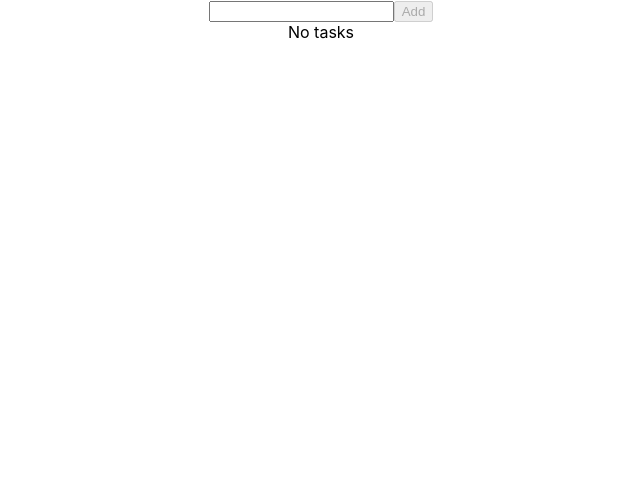
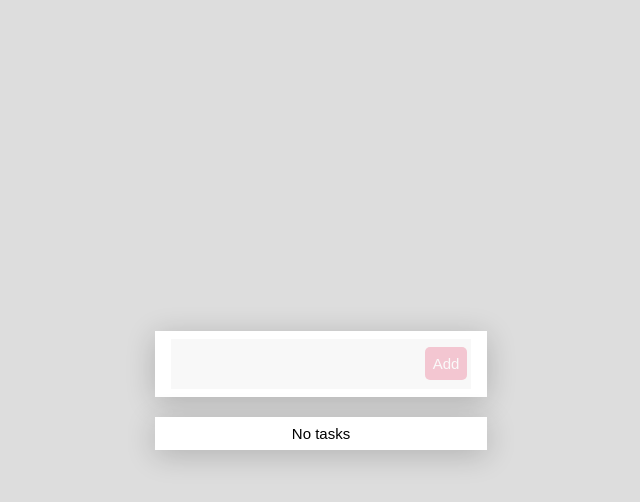
Before and after one commit to jhozap/todo-list, a React (Create React App) app: page / in a window 1280 px wide. Shown: the top 502 px of the page, without its empty margins (319-959 px from the left). Built offline with nearby package versions, Linux system fonts and the light colour scheme.

Commit message:
estilos y transiciones

```diff
--- a/src/App.css
+++ b/src/App.css
@@ -1,38 +1,255 @@
+html {
+  background: #ddd;
+  height: 100%;
+  display: -webkit-box;
+  display: -ms-flexbox;
+  display: flex;
+}
+
+body {
+  width: 100%;
+  margin: auto;
+}
+
 .App {
+  font-family: sans-serif;
   text-align: center;
 }
 
-.App-logo {
-  height: 40vmin;
-  pointer-events: none;
+.todo-list {
+  background: #fff;
+  font-size: 15px;
+  max-width: 300px;
+  margin: auto;
+  margin-bottom: 20px;
+  padding: 8px 16px;
+  -webkit-box-shadow: 0 5px 30px rgba(0, 0, 0, 0.2);
+          box-shadow: 0 5px 30px rgba(0, 0, 0, 0.2);
 }
 
-@media (prefers-reduced-motion: no-preference) {
-  .App-logo {
-    animation: App-logo-spin infinite 20s linear;
+/** BUTTONS*/
+.button {
+  outline: none;
+  padding: 8px;
+  font-size: 15px;
+  border: 0px solid;
+  border-radius: 5px;
+  color: white;
+}
+
+.button[disabled] {
+  opacity: 0.3;
+}
+
+.button.pink {
+  background: #e95678;
+}
+
+.button.pink:hover {
+  background: #c23455;
+}
+
+.button.pink:active {
+  background: #e95678;
+}
+
+.button.blue {
+  background: #25b0bc;
+}
+
+.button.blue:hover {
+  background: #166b72;
+}
+
+.button.blue:active {
+  background: #25b0bc;
+}
+
+/** TODO*/
+.file-input {
+  padding: 2px;
+  background: #f8f8f8;
+}
+
+.file-input > .text {
+  outline: none;
+  padding: 0px 10px;
+  font-size: 15px;
+  width: 230px;
+  height: 46px;
+  background: transparent;
+  border: 0px solid;
+}
+
+/** CHECKBOX*/
+/* Shaw : https://codepen.io/shshaw/pen/WXMdwE */
+.todo {
+  display: block;
+  position: relative;
+  padding: 1em 1em 1em 16%;
+  margin: 0 auto;
+  cursor: pointer;
+  border-bottom: solid 1px #ddd;
+}
+
+.todo:last-child {
+  border-bottom: none;
+}
+
+.todo.new-item {
+  opacity: 0;
+  -webkit-transform: translateX(100px);
+          transform: translateX(100px);
+  -webkit-animation: fadeIn .3s linear forwards;
+          animation: fadeIn .3s linear forwards;
+}
+
+.todo__state {
+  position: absolute;
+  top: 0;
+  left: 0;
+  opacity: 0;
+}
+
+.todo__text {
+  color: #076b74;
+  text-align: left;
+  -webkit-transition: all 0.2s linear 0.2s;
+  transition: all 0.2s linear 0.2s;
+}
+
+.todo__icon {
+  position: absolute;
+  top: 0;
+  bottom: 0;
+  left: 0;
+  width: 100%;
+  height: auto;
+  margin: auto;
+  fill: none;
+  stroke: #42d7e4;
+  stroke-width: 2;
+  stroke-linejoin: round;
+  stroke-linecap: round;
+}
+
+.todo__line,
+.todo__box,
+.todo__check {
+  -webkit-transition: stroke-dashoffset 0.4s cubic-bezier(0.9, 0, 0.5, 1);
+  transition: stroke-dashoffset 0.4s cubic-bezier(0.9, 0, 0.5, 1);
+}
+
+.todo__circle {
+  stroke: #42d7e4;
+  stroke-dasharray: 1 6;
+  stroke-width: 0;
+  -webkit-transform-origin: 13.5px 12.5px;
+          transform-origin: 13.5px 12.5px;
+  -webkit-transform: scale(0.4) rotate(0deg);
+          transform: scale(0.4) rotate(0deg);
+  -webkit-animation: none 0.4s linear;
+          animation: none 0.4s linear;
+}
+
+@-webkit-keyframes explode {
+  30% {
+    stroke-width: 3;
+    stroke-opacity: 1;
+    -webkit-transform: scale(0.8) rotate(40deg);
+            transform: scale(0.8) rotate(40deg);
+  }
+  100% {
+    stroke-width: 0;
+    stroke-opacity: 0;
+    -webkit-transform: scale(1.1) rotate(60deg);
+            transform: scale(1.1) rotate(60deg);
   }
 }
 
-.App-header {
-  background-color: #282c34;
-  min-height: 100vh;
-  display: flex;
-  flex-direction: column;
-  align-items: center;
-  justify-content: center;
-  font-size: calc(10px + 2vmin);
-  color: white;
+@keyframes explode {
+  30% {
+    stroke-width: 3;
+    stroke-opacity: 1;
+    -webkit-transform: scale(0.8) rotate(40deg);
+            transform: scale(0.8) rotate(40deg);
+  }
+  100% {
+    stroke-width: 0;
+    stroke-opacity: 0;
+    -webkit-transform: scale(1.1) rotate(60deg);
+            transform: scale(1.1) rotate(60deg);
+  }
 }
 
-.App-link {
-  color: #61dafb;
+.todo__box {
+  stroke-dasharray: 56.1053, 56.1053;
+  stroke-dashoffset: 0;
+  -webkit-transition-delay: 0.08s;
+          transition-delay: 0.08s;
 }
 
-@keyframes App-logo-spin {
-  from {
-    transform: rotate(0deg);
-  }
+.todo__check {
+  stroke: #42d7e4;
+  stroke-dasharray: 9.8995, 9.8995;
+  stroke-dashoffset: 9.8995;
+  -webkit-transition-duration: 0.16s;
+          transition-duration: 0.16s;
+}
+
+.todo__line {
+  stroke-dasharray: 168, 1684;
+  stroke-dashoffset: 168;
+}
+
+.todo__circle {
+  -webkit-animation-delay: 0.28s;
+          animation-delay: 0.28s;
+  -webkit-animation-duration: 0.28s;
+          animation-duration: 0.28s;
+}
+
+.todo__state:checked ~ .todo__text {
+  -webkit-transition-delay: 0s;
+          transition-delay: 0s;
+  color: #a5e7ec;
+  opacity: 0.6;
+}
+
+.todo__state:checked ~ .todo__icon .todo__box {
+  stroke-dashoffset: 56.1053;
+  -webkit-transition-delay: 0s;
+          transition-delay: 0s;
+}
+
+.todo__state:checked ~ .todo__icon .todo__line {
+  stroke-dashoffset: -8;
+}
+
+.todo__state:checked ~ .todo__icon .todo__check {
+  stroke-dashoffset: 0;
+  -webkit-transition-delay: 0.24s;
+          transition-delay: 0.24s;
+}
+
+.todo__state:checked ~ .todo__icon .todo__circle {
+  -webkit-animation-name: explode;
+          animation-name: explode;
+}
+
+@-webkit-keyframes fadeIn {
   to {
-    transform: rotate(360deg);
+    -webkit-transform: translateX(0px);
+            transform: translateX(0px);
+    opacity: 1;
   }
 }
+
+@keyframes fadeIn {
+  to {
+    -webkit-transform: translateX(0px);
+            transform: translateX(0px);
+    opacity: 1;
+  }
+}
+/*# sourceMappingURL=App.css.map */
```
